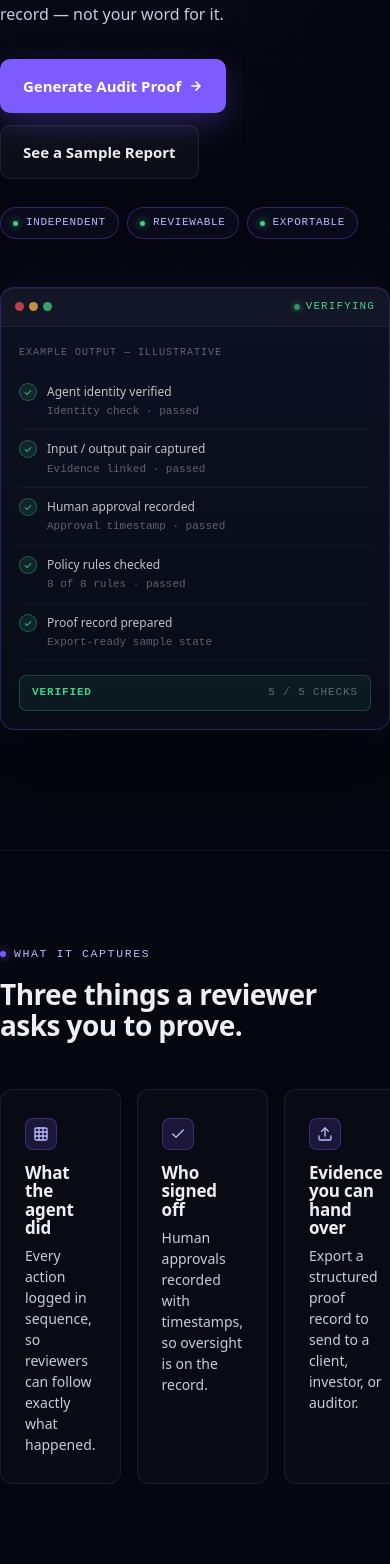
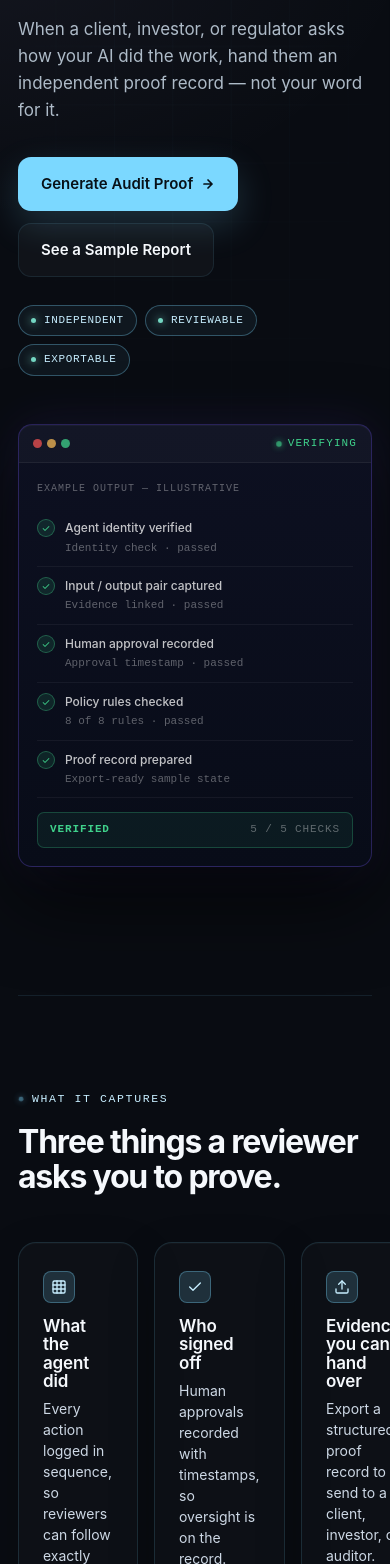
Before and after one commit to BenStoneAI/Chain-verify, a Next.js app in the folder apps/web/: page /audit-proof in a window 390 px wide. Shown: the part 304-1868 px from the top of the page. Built offline with nearby package versions, Linux system fonts and the light colour scheme; no server answers.

Commit message:
feat(brand): apply Blue Signal palette and Stella motion

```diff
--- a/apps/web/src/app/audit-proof/audit-proof.css
+++ b/apps/web/src/app/audit-proof/audit-proof.css
@@ -4,29 +4,29 @@
 */
 
 /* ============================================================
-   SwarmSync tokens — AuditProof (slightly cooler, more enterprise)
+   ChainVerify Blue Signal tokens — AuditProof (slightly cooler, more enterprise)
    ============================================================ */
 .ap-scope {
-  --bg-base:        #05060F;
-  --bg-tier:        #090B18;
-  --surface-base:   #0B0E1C;
-  --surface-raised: #111524;
-  --text-primary:   #EDEFF7;
-  --text-secondary: #C5CCE0;
-  --text-muted:     #8C95AE;
-  --text-faint:     #6A7290;
-  --accent:         #7C5CFF;
-  --accent-strong:  #9D85FF;
-  --accent-soft:    #B4BEFF;
-  --accent-dim:     rgba(124, 92, 255, 0.16);
-  --accent-wire:    rgba(124, 92, 255, 0.32);
+  --bg-base:        #090C12;
+  --bg-tier:        #0D121B;
+  --surface-base:   #101722;
+  --surface-raised: #182231;
+  --text-primary:   #F5F8FC;
+  --text-secondary: #CDD8E5;
+  --text-muted:     #9AA8B8;
+  --text-faint:     #718196;
+  --accent:         #7BD8FF;
+  --accent-strong:  #A8E5FF;
+  --accent-soft:    #C7EEFF;
+  --accent-dim:     rgba(123, 216, 255, 0.16);
+  --accent-wire:    rgba(123, 216, 255, 0.32);
   --steel:          #6C7AA6;
   --steel-dim:      rgba(108, 122, 166, 0.12);
   --steel-wire:     rgba(180, 200, 255, 0.18);
 
-  --ok:             #3FD18B;
-  --ok-dim:         rgba(63, 209, 139, 0.14);
-  --ok-wire:        rgba(63, 209, 139, 0.38);
+  --ok:             #74D6C2;
+  --ok-dim:         rgba(116, 214, 194, 0.14);
+  --ok-wire:        rgba(116, 214, 194, 0.38);
   --hold:           #F6B955;
   --hold-dim:       rgba(246, 185, 85, 0.12);
   --hold-wire:      rgba(246, 185, 85, 0.38);
@@ -34,8 +34,8 @@
   --err-dim:        rgba(240, 82, 82, 0.12);
   --err-wire:       rgba(240, 82, 82, 0.38);
 
-  --border-base:    rgba(180, 190, 255, 0.10);
-  --border-hover:   rgba(180, 190, 255, 0.18);
+  --border-base:    rgba(123, 216, 255, 0.10);
+  --border-hover:   rgba(123, 216, 255, 0.18);
   --border-soft:    rgba(255, 255, 255, 0.05);
 
   --font-display: ui-sans-serif, system-ui, -apple-system, BlinkMacSystemFont, 'Segoe UI', sans-serif;
@@ -44,7 +44,7 @@
   --shadow-panel: 0 4px 12px rgba(0, 0, 0, 0.2);
   --shadow-card:  0 20px 60px rgba(0, 0, 0, 0.55), 0 1px 0 rgba(255,255,255,0.03) inset;
   --shadow-lift:  0 30px 80px rgba(0, 0, 0, 0.70), 0 1px 0 rgba(255,255,255,0.04) inset;
-  --shadow-glow-purple: 0 0 50px rgba(124, 92, 255, 0.18);
+  --shadow-glow-purple: 0 0 50px rgba(123, 216, 255, 0.18);
 
   font-family: var(--font-display);
   background: var(--bg-base);
@@ -70,15 +70,15 @@
 .ap-scope .page-bg {
   position: fixed; inset: 0; z-index: 0; pointer-events: none;
   background:
-    radial-gradient(900px 600px at 82% -8%, rgba(124, 92, 255, 0.09), transparent 60%),
+    radial-gradient(900px 600px at 82% -8%, rgba(123, 216, 255, 0.09), transparent 60%),
     radial-gradient(800px 500px at -8% 22%, rgba(60, 110, 200, 0.05), transparent 60%),
     var(--bg-base);
 }
 .ap-scope .page-bg::after {
   content: ""; position: absolute; inset: 0;
   background-image:
-    linear-gradient(rgba(124, 92, 255, 0.040) 1px, transparent 1px),
-    linear-gradient(90deg, rgba(124, 92, 255, 0.040) 1px, transparent 1px);
+    linear-gradient(rgba(123, 216, 255, 0.040) 1px, transparent 1px),
+    linear-gradient(90deg, rgba(123, 216, 255, 0.040) 1px, transparent 1px);
   background-size: 60px 60px;
   mask-image: radial-gradient(ellipse at 50% 30%, #000 30%, transparent 75%);
   -webkit-mask-image: radial-gradient(ellipse at 50% 30%, #000 30%, transparent 75%);
@@ -137,9 +137,9 @@
 }
 .ap-scope .btn-primary {
   background: var(--accent); color: #fff;
-  box-shadow: 0 12px 32px rgba(124, 92, 255, 0.28);
+  box-shadow: 0 12px 32px rgba(123, 216, 255, 0.28);
 }
-.ap-scope .btn-primary:hover { transform: translateY(-2px); box-shadow: 0 18px 44px rgba(124, 92, 255, 0.38); }
+.ap-scope .btn-primary:hover { transform: translateY(-2px); box-shadow: 0 18px 44px rgba(123, 216, 255, 0.38); }
 .ap-scope .btn-secondary {
   background: rgba(255,255,255,0.03);
   color: var(--text-primary);
@@ -176,7 +176,7 @@
 .ap-scope .trust-pill {
   display: inline-flex; align-items: center; gap: 8px;
   padding: 6px 12px;
-  background: rgba(124, 92, 255, 0.05);
+  background: rgba(123, 216, 255, 0.05);
   border: 1px solid var(--accent-wire);
   border-radius: 100px;
   color: var(--accent-soft);
@@ -204,7 +204,7 @@
 }
 .ap-scope .audit-card::before {
   content: ""; position: absolute; inset: 0; pointer-events: none;
-  background: radial-gradient(500px 220px at 100% 0%, rgba(124, 92, 255, 0.08), transparent 60%);
+  background: radial-gradient(500px 220px at 100% 0%, rgba(123, 216, 255, 0.08), transparent 60%);
 }
 .ap-scope .audit-card > * { position: relative; }
 .ap-scope .audit-head {
@@ -388,7 +388,7 @@
   flex-shrink: 0;
   width: 28px; height: 28px;
   border-radius: 8px;
-  background: rgba(63, 209, 139, 0.18);
+  background: rgba(116, 214, 194, 0.18);
   color: var(--ok);
   display: inline-flex; align-items: center; justify-content: center;
   font-family: var(--font-mono); font-weight: 600;
@@ -446,7 +446,7 @@
 }
 .ap-scope .live-strip .dots i:nth-child(1) { background: #F05252; opacity: 0.75; }
 .ap-scope .live-strip .dots i:nth-child(2) { background: #F6B955; opacity: 0.75; }
-.ap-scope .live-strip .dots i:nth-child(3) { background: #3FD18B; opacity: 0.75; }
+.ap-scope .live-strip .dots i:nth-child(3) { background: #74D6C2; opacity: 0.75; }
 .ap-scope .live-strip .pulse {
   display: inline-flex; align-items: center; gap: 6px;
   margin-left: auto;
@@ -507,7 +507,7 @@
 }
 .ap-scope .problem-card p { color: var(--text-secondary); margin: 0; font-size: 14.5px; line-height: 1.55; }
 .ap-scope .problem-card.accent {
-  background: linear-gradient(180deg, rgba(124,92,255,0.08), rgba(124,92,255,0.015));
+  background: linear-gradient(180deg, rgba(123,216,255,0.08), rgba(123,216,255,0.015));
   border-color: var(--accent-wire);
   box-shadow: var(--shadow-glow-purple);
 }
@@ -801,11 +801,11 @@
   border-radius: 20px;
   padding: 56px;
   background:
-    radial-gradient(700px 360px at 100% 0%, rgba(124, 92, 255, 0.18), transparent 60%),
-    radial-gradient(500px 300px at 0% 100%, rgba(63, 209, 139, 0.06), transparent 60%),
+    radial-gradient(700px 360px at 100% 0%, rgba(123, 216, 255, 0.18), transparent 60%),
+    radial-gradient(500px 300px at 0% 100%, rgba(116, 214, 194, 0.06), transparent 60%),
     linear-gradient(180deg, #0E1124 0%, #0A0D1B 100%);
   border: 1px solid var(--accent-wire);
-  box-shadow: var(--shadow-lift), 0 0 80px rgba(124, 92, 255, 0.10);
+  box-shadow: var(--shadow-lift), 0 0 80px rgba(123, 216, 255, 0.10);
   overflow: hidden;
   display: grid;
   grid-template-columns: 1.05fr 1fr;
@@ -816,8 +816,8 @@
 .ap-scope .pilot::before {
   content: ""; position: absolute; inset: 0; pointer-events: none;
   background-image:
-    linear-gradient(rgba(124, 92, 255, 0.04) 1px, transparent 1px),
-    linear-gradient(90deg, rgba(124, 92, 255, 0.04) 1px, transparent 1px);
+    linear-gradient(rgba(123, 216, 255, 0.04) 1px, transparent 1px),
+    linear-gradient(90deg, rgba(123, 216, 255, 0.04) 1px, transparent 1px);
   background-size: 40px 40px;
   mask-image: radial-gradient(ellipse at 50% 50%, #000 30%, transparent 80%);
   -webkit-mask-image: radial-gradient(ellipse at 50% 50%, #000 30%, transparent 80%);
@@ -892,7 +892,7 @@
 .ap-scope .final::before {
   content: ""; position: absolute; inset: 0;
   background:
-    radial-gradient(600px 300px at 50% 50%, rgba(124, 92, 255, 0.14), transparent 60%);
+    radial-gradient(600px 300px at 50% 50%, rgba(123, 216, 255, 0.14), transparent 60%);
   pointer-events: none;
 }
 .ap-scope .final > * { position: relative; }
@@ -917,8 +917,8 @@
 .ap-scope .passport .avatar {
   width: 38px; height: 38px;
   border-radius: 9px;
-  background: linear-gradient(135deg, #7C5CFF 0%, #4B3CBB 100%);
-  box-shadow: 0 0 0 1px rgba(255,255,255,0.05), 0 0 16px rgba(124,92,255,0.35);
+  background: linear-gradient(135deg, #7BD8FF 0%, #4B3CBB 100%);
+  box-shadow: 0 0 0 1px rgba(255,255,255,0.05), 0 0 16px rgba(123,216,255,0.35);
   display: inline-flex; align-items: center; justify-content: center;
   color: #fff;
   font-family: var(--font-mono); font-weight: 600; font-size: 14px;
@@ -978,7 +978,7 @@
 .ap-scope .pillar .ic {
   width: 30px; height: 30px;
   border-radius: 8px;
-  background: rgba(124, 92, 255, 0.10);
+  background: rgba(123, 216, 255, 0.10);
   border: 1px solid var(--accent-wire);
   color: var(--accent-soft);
   display: inline-flex; align-items: center; justify-content: center;
@@ -1008,7 +1008,7 @@
   content: ""; position: absolute;
   left: 13px; top: 18px; bottom: 18px;
   width: 1px;
-  background: linear-gradient(180deg, var(--accent-wire), rgba(124,92,255,0.06));
+  background: linear-gradient(180deg, var(--accent-wire), rgba(123,216,255,0.06));
 }
 .ap-scope .event-row {
   display: grid;
@@ -1069,7 +1069,7 @@
   display: flex; flex-direction: column;
 }
 .ap-scope .tier.featured {
-  background: linear-gradient(180deg, rgba(124,92,255,0.10), rgba(124,92,255,0.02));
+  background: linear-gradient(180deg, rgba(123,216,255,0.10), rgba(123,216,255,0.02));
   border-color: var(--accent-wire);
   box-shadow: var(--shadow-glow-purple);
 }
@@ -1159,7 +1159,7 @@
 }
 .ap-scope .related-card:hover {
   border-color: var(--accent-wire);
-  background: rgba(124,92,255,0.04);
+  background: rgba(123,216,255,0.04);
   transform: translateY(-2px);
 }
 .ap-scope .related-card .label {
@@ -1242,3 +1242,68 @@
   white-space: nowrap;
   border-width: 0;
 }
+
+
+/* ChainVerify Blue Signal — Stella motion/depth layer */
+.ap-scope {
+  --font-display: Inter, ui-sans-serif, system-ui, -apple-system, BlinkMacSystemFont, 'Segoe UI', sans-serif;
+  background:#090C12;
+}
+.ap-scope .page-bg{
+  background:
+    radial-gradient(900px 580px at 82% -8%,rgba(123,216,255,.10),transparent 60%),
+    radial-gradient(720px 460px at -8% 28%,rgba(202,189,255,.06),transparent 62%),
+    #090C12;
+  animation:cv-ambient 18s ease-in-out infinite alternate;
+}
+.ap-scope .page-bg::after{
+  background-image:linear-gradient(rgba(123,216,255,.035) 1px,transparent 1px),linear-gradient(90deg,rgba(123,216,255,.035) 1px,transparent 1px);
+  background-size:58px 58px;
+}
+.ap-scope h1{font-size:clamp(46px,6.5vw,78px);font-weight:760;line-height:.96;letter-spacing:-.048em;text-wrap:balance}
+.ap-scope h2{font-size:clamp(32px,4.3vw,52px);font-weight:730;letter-spacing:-.038em;text-wrap:balance}
+.ap-scope .lede{font-size:clamp(17px,1.7vw,20px);color:#AEBBC8}
+.ap-scope .btn{border-radius:13px;transition:transform .24s cubic-bezier(.2,.8,.2,1),box-shadow .24s ease,border-color .2s ease,background .2s ease}
+.ap-scope .btn-primary{color:#071017;box-shadow:0 14px 36px rgba(123,216,255,.18)}
+.ap-scope .btn-primary:hover{transform:translateY(-3px);box-shadow:0 20px 48px rgba(123,216,255,.28)}
+.ap-scope .code-panel,
+.ap-scope .audit-card,
+.ap-scope .problem-card,
+.ap-scope .check-card,
+.ap-scope .flow-step,
+.ap-scope .stat,
+.ap-scope .pillar,
+.ap-scope .related-card{
+  border-radius:18px;
+  border-color:rgba(123,216,255,.14);
+  box-shadow:inset 0 1px 0 rgba(255,255,255,.025),0 18px 48px rgba(0,0,0,.18);
+  transition:transform .3s cubic-bezier(.2,.8,.2,1),border-color .25s ease,box-shadow .3s ease,background .25s ease;
+}
+.ap-scope .code-panel:hover,
+.ap-scope .audit-card:hover,
+.ap-scope .problem-card:hover,
+.ap-scope .check-card:hover,
+.ap-scope .flow-step:hover,
+.ap-scope .pillar:hover,
+.ap-scope .related-card:hover{
+  transform:translateY(-4px);
+  border-color:rgba(123,216,255,.32);
+  box-shadow:0 24px 70px rgba(0,0,0,.28),inset 0 1px 0 rgba(255,255,255,.04);
+}
+.ap-scope .eyebrow::before{animation:cv-pulse 1.9s ease-in-out infinite}
+.ap-scope .trust-pill{background:rgba(123,216,255,.055)}
+.ap-scope .hero-stack .arrow{box-shadow:0 0 0 4px #090C12,0 0 28px rgba(123,216,255,.12)}
+@keyframes cv-ambient{from{transform:translate3d(-1%,0,0) scale(1)}to{transform:translate3d(1%,1%,0) scale(1.025)}}
+@keyframes cv-pulse{0%,100%{opacity:1;transform:scale(1)}50%{opacity:.42;transform:scale(.78)}}
+@keyframes cv-rise{from{opacity:0;transform:translateY(24px) scale(.988)}to{opacity:1;transform:none}}
+@supports (animation-timeline:view()){
+  .ap-scope .section-head,.ap-scope .problem-card,.ap-scope .flow-step,.ap-scope .check-card,.ap-scope .audit-card,.ap-scope .pricing-card{animation:cv-rise linear both;animation-timeline:view();animation-range:entry 8% cover 26%}
+}
+@media (max-width:640px){
+  .ap-scope h1{font-size:clamp(44px,13.5vw,62px)}
+  .ap-scope .wrap{padding-left:18px;padding-right:18px}
+  .ap-scope .section{padding-top:72px;padding-bottom:72px}
+}
+@media (prefers-reduced-motion:reduce){
+  .ap-scope *,.ap-scope *::before,.ap-scope *::after{animation-duration:.001ms!important;animation-iteration-count:1!important;transition-duration:.001ms!important}
+}
```
